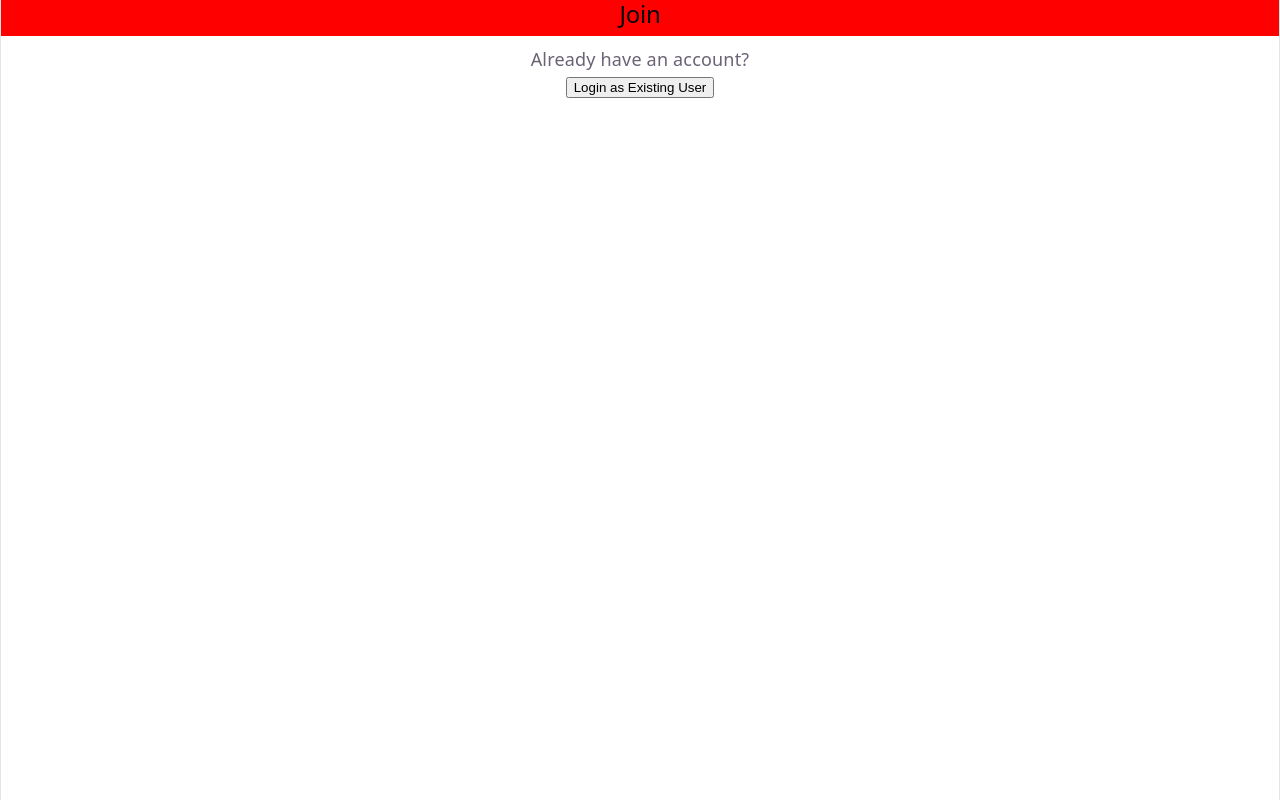
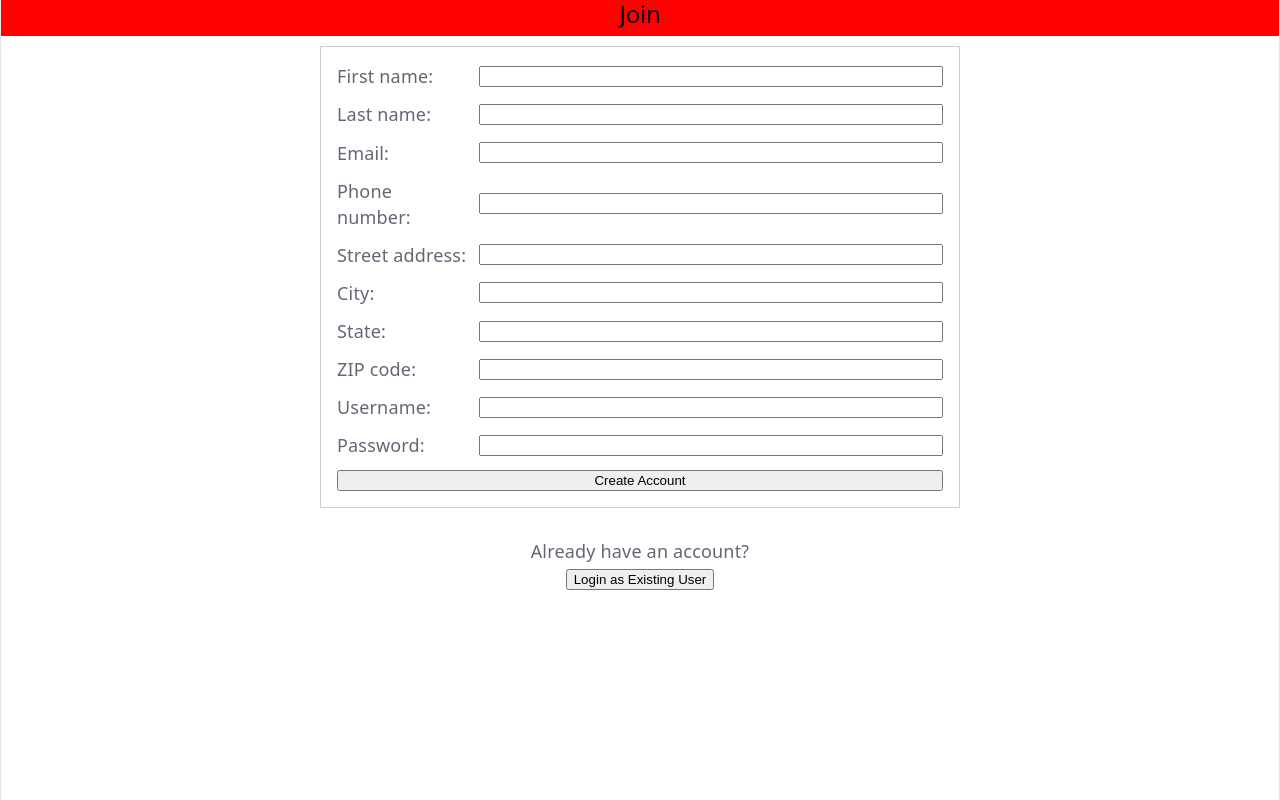
Before and after one commit to ChaseWright294/AutoParts, a React (Vite) app in the folder AutoParts/: page /join in a window 1280 px wide. Built offline with nearby package versions, Linux system fonts and the light colour scheme.

Commit message:
Added functionality to create new customer

```diff
--- /dev/null
+++ b/AutoParts/src/Join.css
@@ -0,0 +1,34 @@
+.join-form {
+    display: grid;
+    grid-template-columns: minmax(0, 1fr);
+    border: 1px solid #ccc;
+    margin-bottom: 30px;
+    padding: 16px;
+    gap: 12px;
+    width: 100%;
+    max-width: 640px;
+    margin-left: auto;
+    margin-right: auto;
+    box-sizing: border-box;
+}
+
+.join-form label {
+    display: grid;
+    grid-template-columns: 130px minmax(0, 1fr);
+    align-items: center;
+    gap: 12px;
+    text-align: left;
+}
+
+.join-form input {
+    width: 100%;
+    min-width: 0;
+    box-sizing: border-box;
+}
+
+@media (max-width: 480px) {
+    .join-form label {
+        grid-template-columns: 1fr;
+        gap: 4px;
+    }
+}
--- a/AutoParts/src/Join.jsx
+++ b/AutoParts/src/Join.jsx
@@ -1,5 +1,8 @@
 import { Link } from 'react-router-dom';
 import Header from './Header.jsx'
+import { useState } from 'react'
+import { registerCustomer } from './api.js';
+import './Join.css';
 
 function BackButton() {
     return (
@@ -10,9 +13,130 @@ function BackButton() {
 }
 
 function Join() {
+    const [form, setForm] = useState({
+        username: '',
+        password: '',
+        first_name: '',
+        last_name: '',
+        email: '',
+        phone_number: '',
+        street: '',
+        city: '',
+        state: '',
+        zip: '',
+    });
+    const [error, setError] = useState('');
+    const [success, setSuccess] = useState('');
+    const [submitting, setSubmitting] = useState(false);
+
+    function handleChange(event) {
+        const { name, value } = event.target;
+        setForm(current => ({ ...current, [name]: value }));
+    }
+
+    async function handleSubmit(event) {
+        event.preventDefault();
+        setError('');
+        setSuccess('');
+        setSubmitting(true);
+
+        try {
+            await registerCustomer(form);
+            setSuccess('Account created. You can now log in.');
+            setForm({
+                username: '',
+                password: '',
+                first_name: '',
+                last_name: '',
+                email: '',
+                phone_number: '',
+                street: '',
+                city: '',
+                state: '',
+                zip: '',
+            });
+        } catch (err) {
+            setError(err.message);
+        } finally {
+            setSubmitting(false);
+        }
+    }
+
     return (
         <div className="join-container">
-        <Header title="Join"/>
+            <Header title="Join" />
+
+            <form onSubmit={handleSubmit} className='join-form'>
+                <label>
+                    First name:
+                    <input name="first_name" value={form.first_name}
+                        onChange={handleChange} autoComplete="given-name" required />
+                </label>
+
+                <label>
+                    Last name:
+                    <input name="last_name" value={form.last_name}
+                        onChange={handleChange} autoComplete="family-name" required />
+                </label>
+
+                <label>
+                    Email:
+                    <input name="email" type="email" value={form.email}
+                        onChange={handleChange} autoComplete="email" required />
+                </label>
+
+                <label>
+                    Phone number:
+                    <input name="phone_number" type="tel" value={form.phone_number}
+                        onChange={handleChange} autoComplete="tel"
+                        inputMode="numeric" pattern="[0-9]{10}" maxLength={10}
+                        title="Enter a 10-digit phone number" required />
+                </label>
+
+                <label>
+                    Street address:
+                    <input name="street" value={form.street}
+                        onChange={handleChange} autoComplete="street-address" required />
+                </label>
+
+                <label>
+                    City:
+                    <input name="city" value={form.city}
+                        onChange={handleChange} autoComplete="address-level2" required />
+                </label>
+
+                <label>
+                    State:
+                    <input name="state" value={form.state}
+                        onChange={handleChange} autoComplete="address-level1"
+                        maxLength={2} required />
+                </label>
+
+                <label>
+                    ZIP code:
+                    <input name="zip" value={form.zip}
+                        onChange={handleChange} autoComplete="postal-code" required />
+                </label>
+
+                <label>
+                    Username:
+                    <input name="username" value={form.username}
+                        onChange={handleChange} autoComplete="username" required />
+                </label>
+
+                <label>
+                    Password:
+                    <input name="password" type="password" value={form.password}
+                        onChange={handleChange} autoComplete="new-password" required />
+                </label>
+
+                {error && <p role="alert">{error}</p>}
+                {success && <p role="status">{success}</p>}
+
+                <button type="submit" disabled={submitting}>
+                    {submitting ? 'Creating account...' : 'Create Account'}
+                </button>
+            </form>
 
             <p>Already have an account?</p>
             <BackButton />
@@ -20,4 +144,4 @@ function Join() {
     );
 }
 
-export default Join
+export default Join;
--- a/AutoParts/src/api.js
+++ b/AutoParts/src/api.js
@@ -14,6 +14,7 @@ const post = (path, data) => request(path, { method: 'POST', body: JSON.stringif
 
 export const loginCustomer = (username, password) => post('/auth/customer/login', { username, password });
 export const loginEmployee = (username, password) => post('/auth/employee/login', { username, password });
+export const registerCustomer = (customer) => post('/auth/customer/register', customer);
 
 export const getInventory = () => request('/inventory');
 export const createOrder = (data) => post('/orders', data);
```
Also changed, not shown: 1 other file (tests, documents, lock files or other folders). Lines whose indentation alone changed are shown as unchanged.
